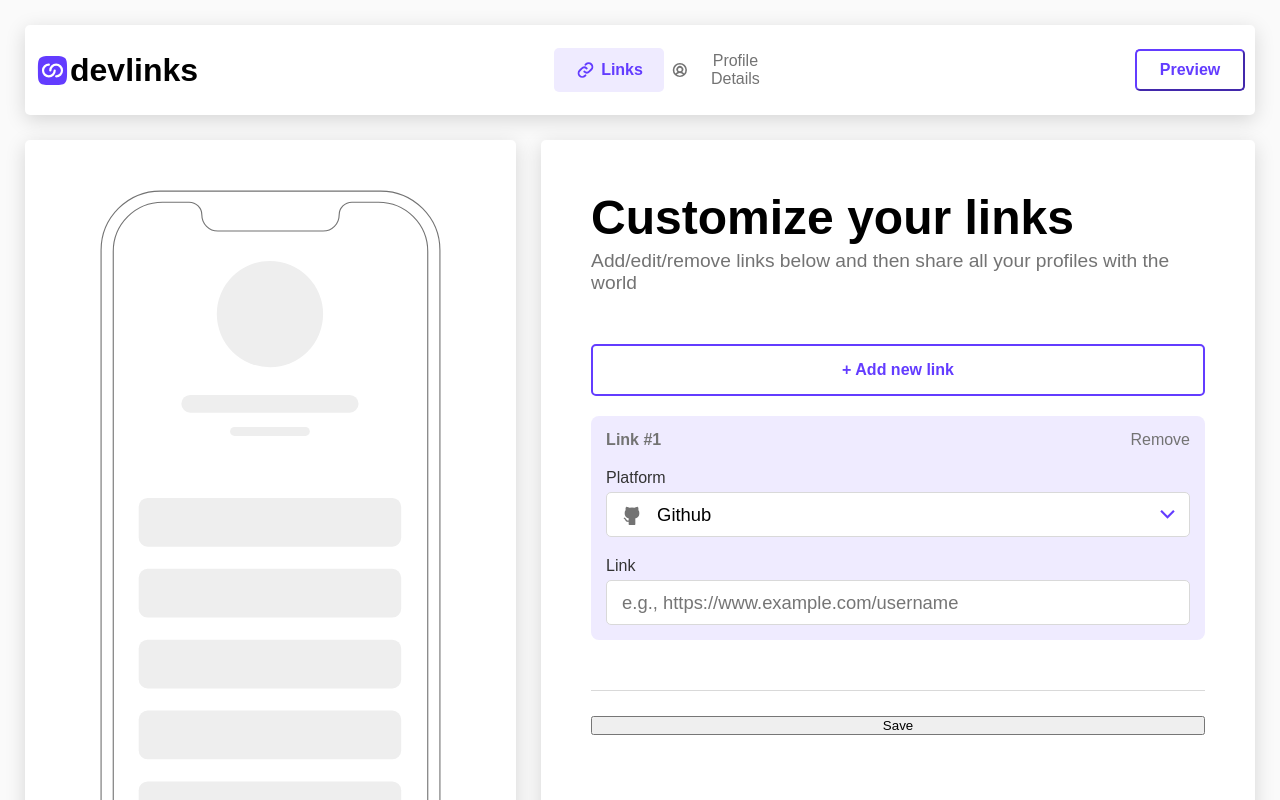
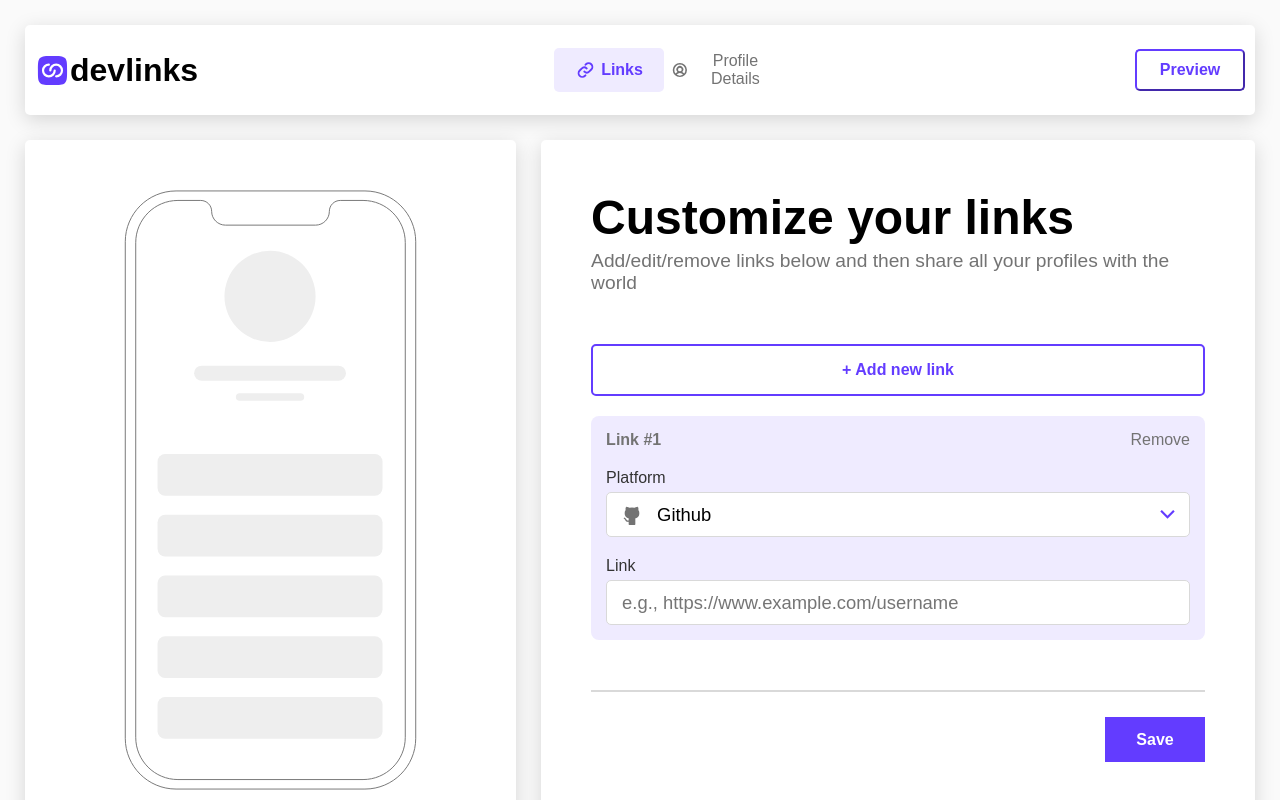
Before and after one commit to Yahyawi99/Link-sharing-app, a Next.js app: page / in a window 1280 px wide. Shown: the top 800 px of the page. Built offline with nearby package versions, Linux system fonts and the light colour scheme; a web font is replaced by a local one.

Commit message:
working on dropdow

```diff
--- a/styles/pages/home/illustration.module.css
+++ b/styles/pages/home/illustration.module.css
@@ -1,6 +1,6 @@
 .img {
   display: flex;
   width: 100%;
-  height: 100%;
+  height: 600px;
   position: relative;
 }
--- a/styles/pages/home/links.module.css
+++ b/styles/pages/home/links.module.css
@@ -88,7 +88,24 @@
 
 
 .submitBtn {
-  border-top: 1px solid var(--light-grey);
+  align-items: flex-end;
+  border-top: 2px solid var(--light-grey);
   padding-top: 25px;
   margin-top: 50px;
 }
+
+.submitBtn button {
+  width: 100px;
+  height: 45px;
+  color: var(--white);
+  background-color: var(--purple);
+  border: 2px solid transparent;
+  font-size: 1rem;
+  font-weight: 600;
+  transition: .3s;
+  cursor: pointer;
+}
+
+.submitBtn button:hover {
+  background-color: var(--purple-hover);
+}
```
